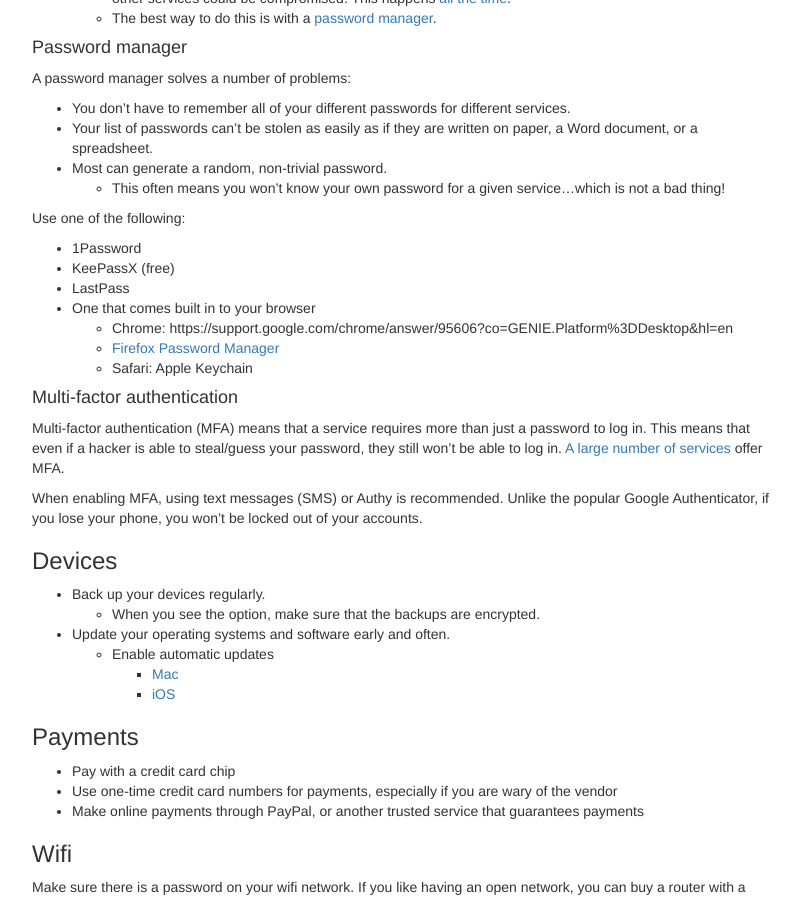
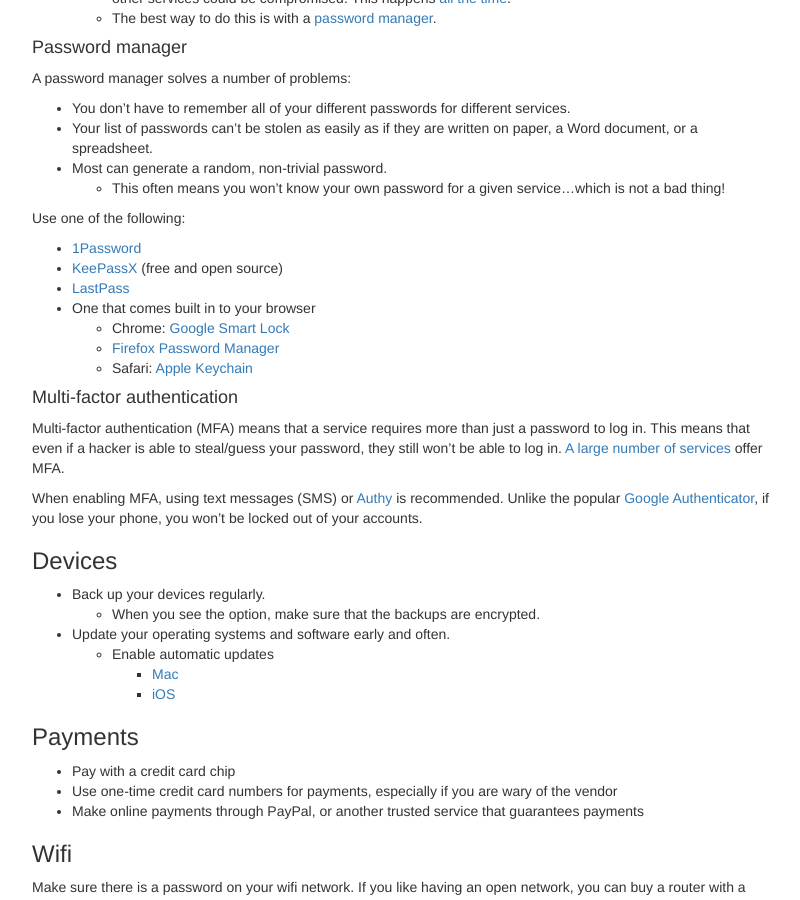
Before and after one commit to afeld/personal-security, a Jekyll site: the page built from index.md, in a window 1280 px wide and 900 px high, scrolled down 1336 px. Shown: the whole window, without its empty margins (239-1039 px from the left). Built offline with Jekyll 4.4.1, drawn with Linux system fonts in a browser that asks for light colours; our own code applies the rules of GitHub Pages for plain Markdown files; some of the changed text lies outside the part shown.

Commit message:
add links to products

```diff
--- a/index.md
+++ b/index.md
@@ -11,7 +11,7 @@ This is a guide for individuals who are interested in improving their digital se
 
 ### Browser(s)
 
-- Install the HTTPS Everywhere browser extension.
+- Install the [HTTPS Everywhere](https://www.eff.org/https-everywhere%20) browser extension.
 
 ### Devices
 
@@ -22,8 +22,8 @@ _Computers, phones, tablets, etc._
 - Enable full disk encryption.
   - Back up your system first
   - Computer
-    - Windows: Bitlocker
-    - Mac: FileVault
+    - Windows: [BitLocker](https://support.microsoft.com/en-us/instantanswers/e7d75dd2-29c2-16ac-f03d-20cfdf54202f/turn-on-device-encryption)
+    - Mac: [FileVault](https://support.apple.com/en-us/HT204837)
   - Phone
     - iOS: just set a password
 
@@ -50,8 +50,8 @@ These tips require a bit more commitment or technical comfort, but are worth the
 ### Messaging
 
 - Use a messaging application with end-to-end encryption (E2EE). Note that these do require the recipient to be using the same app.
-  - Signal
-  - WhatsApp
+  - [Signal](https://whispersystems.org/)
+  - [WhatsApp](https://www.whatsapp.com/)
   - [More options](http://www.techtimes.com/articles/169154/20160709/9-messaging-apps-with-end-to-end-encryption-facebook-messenger-whatsapp-imessage-and-more.htm)
 
 ### Passwords
@@ -71,19 +71,19 @@ A password manager solves a number of problems:
 
 Use one of the following:
 
-- 1Password
-- KeePassX (free)
-- LastPass
+- [1Password](https://1password.com/)
+- [KeePassX](https://www.keepassx.org/) (free and open source)
+- [LastPass](https://www.lastpass.com/)
 - One that comes built in to your browser
-  - Chrome: https://support.google.com/chrome/answer/95606?co=GENIE.Platform%3DDesktop&hl=en
+  - Chrome: [Google Smart Lock](https://support.google.com/chrome/answer/95606?co=GENIE.Platform%3DDesktop&hl=en)
   - [Firefox Password Manager](https://support.mozilla.org/en-US/kb/password-manager-remember-delete-change-and-import)
-  - Safari: Apple Keychain
+  - Safari: [Apple Keychain](https://www.macobserver.com/tmo/article/getting-started-with-apples-keychain-password-manager)
 
 #### Multi-factor authentication
 
 Multi-factor authentication (MFA) means that a service requires more than just a password to log in. This means that even if a hacker is able to steal/guess your password, they still won't be able to log in. [A large number of services](https://twofactorauth.org/) offer MFA.
 
-When enabling MFA, using text messages (SMS) or Authy is recommended. Unlike the popular Google Authenticator, if you lose your phone, you won't be locked out of your accounts.
+When enabling MFA, using text messages (SMS) or [Authy](https://www.authy.com/) is recommended. Unlike the popular [Google Authenticator](https://support.google.com/accounts/answer/1066447?hl=en), if you lose your phone, you won't be locked out of your accounts.
 
 ### Devices
 
```
Also changed, not shown: other parts of index.md (+1 -1 lines).
